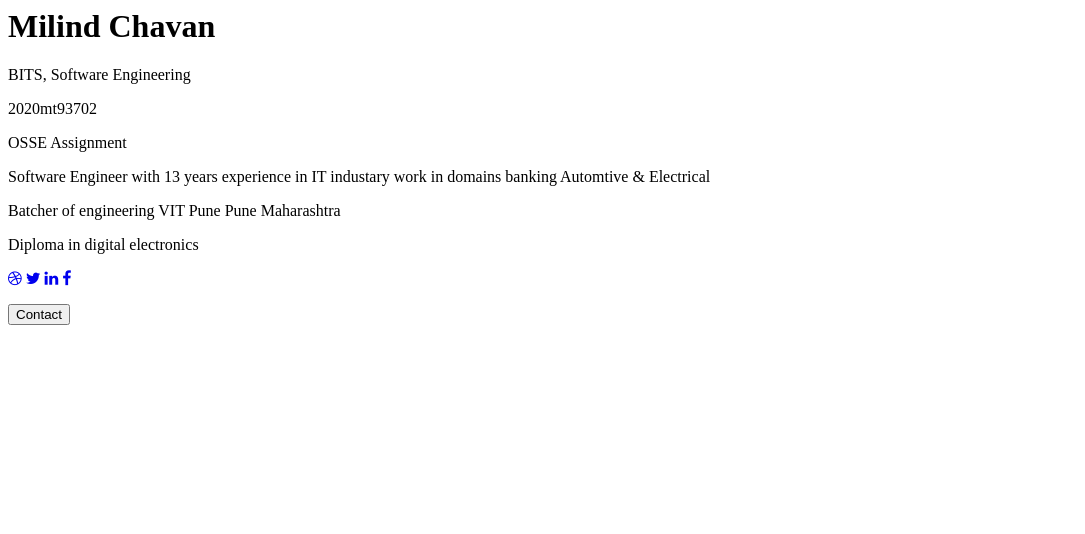
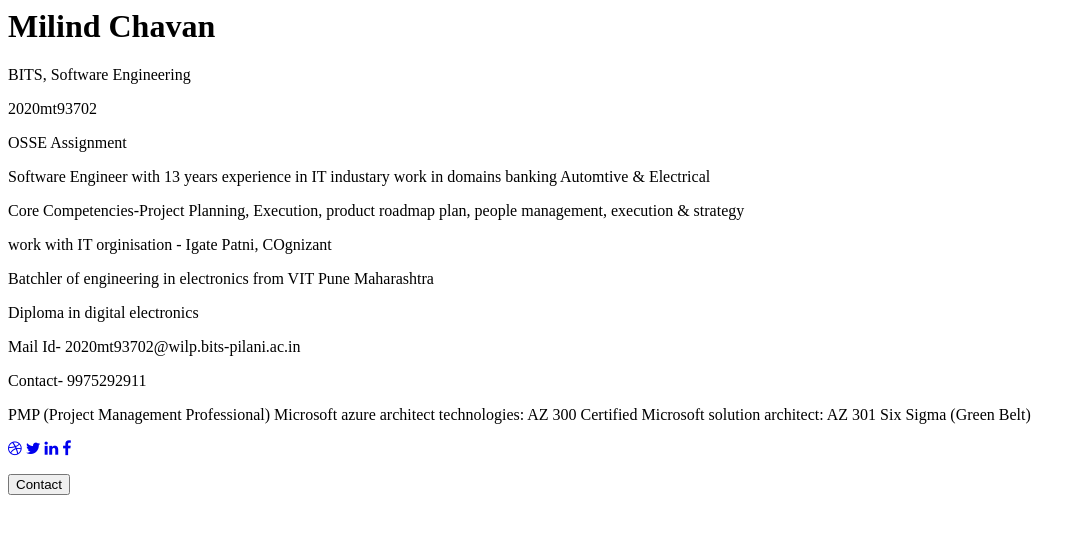
Before and after one commit to 2020mt93702/milind_2020mt93702, a plain HTML site: page index.html in a window 1280 px wide. Shown: the whole page, without its empty margins (0-1085 px from the left). Drawn offline with Linux system fonts and the light colour scheme.

Commit message:
Update index.html

```diff
--- a/index.html
+++ b/index.html
@@ -7,8 +7,16 @@
   <p>2020mt93702</p>
   <p>OSSE Assignment </p>
   <p>Software Engineer with 13 years experience in IT industary work in domains banking Automtive & Electrical</p>
-  <p>Batcher of engineering	VIT Pune	Pune Maharashtra </p>
+  <p> Core Competencies-Project Planning, Execution, product roadmap plan, people management, execution & strategy</p>
+  <p>work with IT orginisation - Igate Patni, COgnizant</p>
+  <p>Batchler of engineering in electronics from VIT Pune Maharashtra </p>
   <p>Diploma in digital electronics </p>
+  <p>Mail Id- 2020mt93702@wilp.bits-pilani.ac.in </p>
+  <p>Contact- 9975292911 </p>
+  <p>PMP (Project Management Professional)
+ 	Microsoft azure architect technologies: AZ 300
+ 	Certified Microsoft solution architect: AZ 301
+ 	Six Sigma (Green Belt)</p>
   <a href="#"><i class="fa fa-dribbble"></i></a>
   <a href="#"><i class="fa fa-twitter"></i></a>
   <a href="#"><i class="fa fa-linkedin"></i></a>
```
